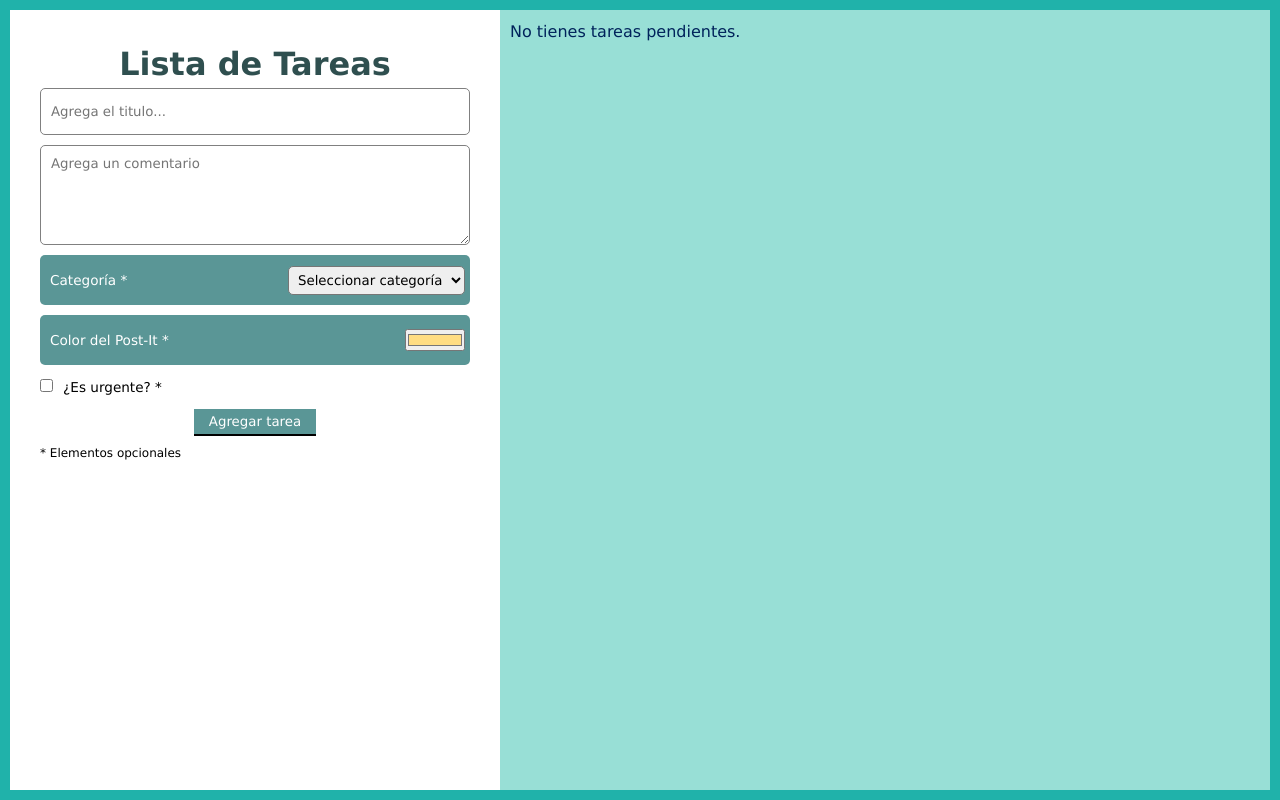
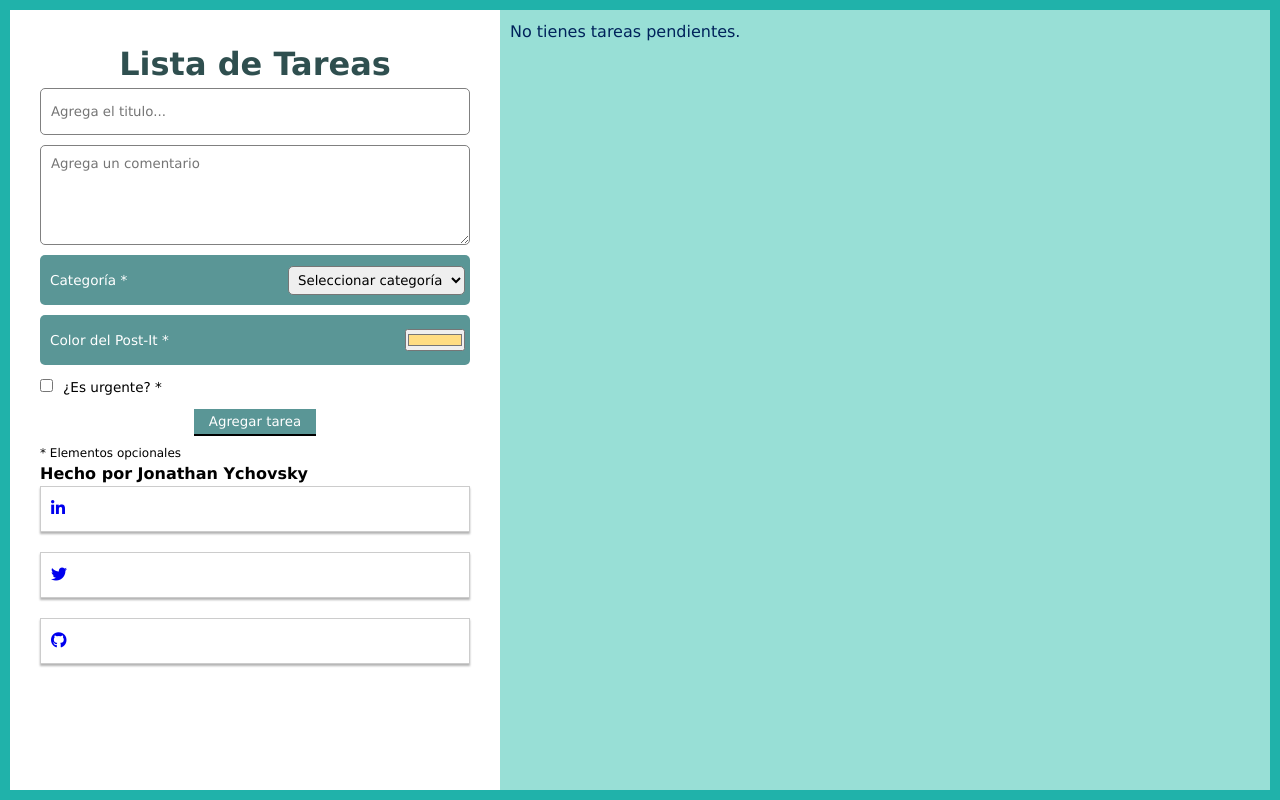
Before and after one commit to jonycho/to-do-list, a plain HTML site: page index.html in a window 1280 px wide. Drawn offline with Linux system fonts and the light colour scheme.

Commit message:
Update index.html

```diff
--- a/index.html
+++ b/index.html
@@ -39,6 +39,14 @@
             </form>
             <p class="opcional">* Elementos opcionales</p>
         </div>
+        <div class="author">
+            <h4>Hecho por Jonathan Ychovsky</h4>
+            <ul class="redes">
+                <li><a href="https://www.linkedin.com/in/jonathan-ychovsky" target="_blank"><i class="fa-brands fa-linkedin-in"></i></a></li>
+                <li><a href="https://twitter.com/jonycho" target="_blank"><i class="fa-brands fa-twitter"></i></a></li>
+                <li><a href="https://github.com/jonycho" target="_blank"><i class="fa-brands fa-github"></i></a></li>
+            </ul>
+        </div>
     </div>
 
     <div class="derecha">
```
